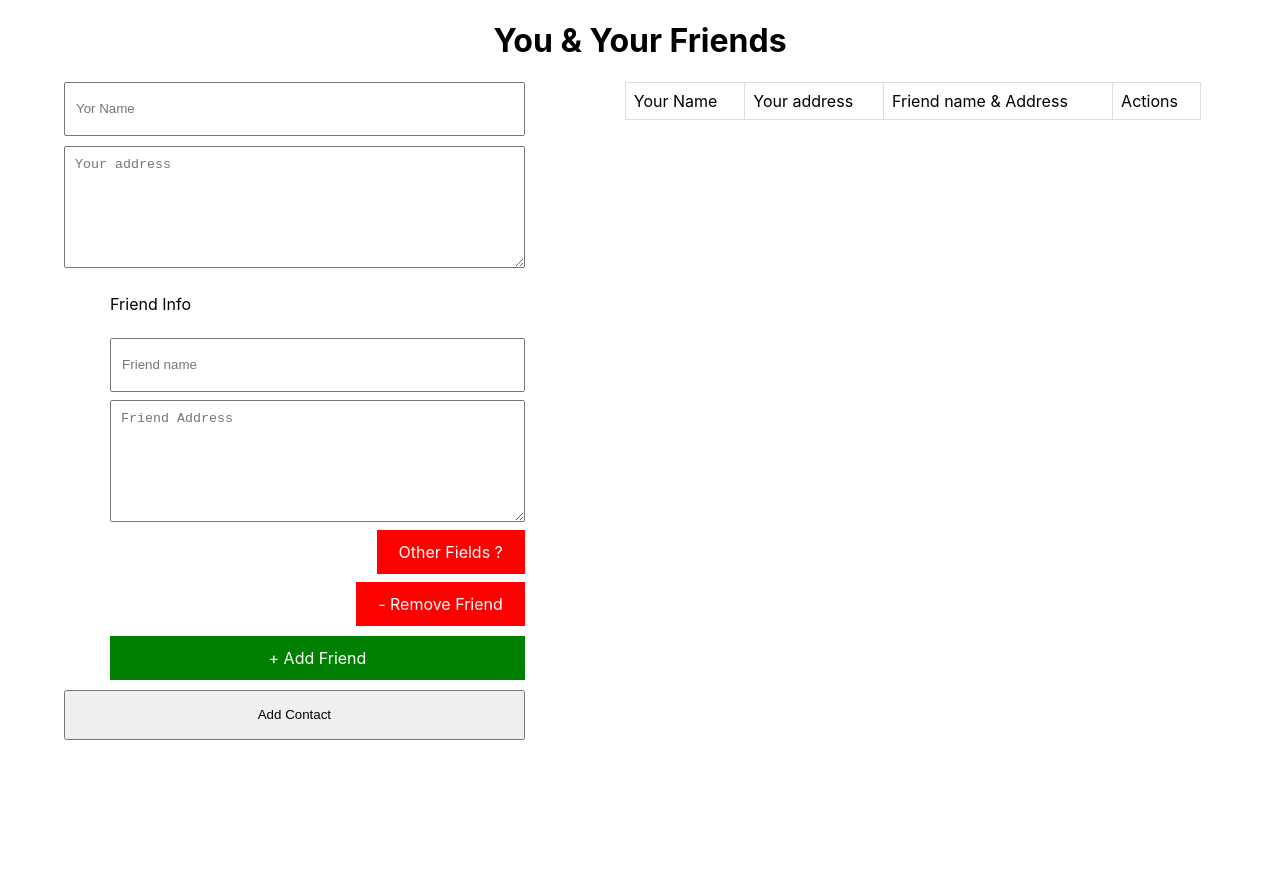
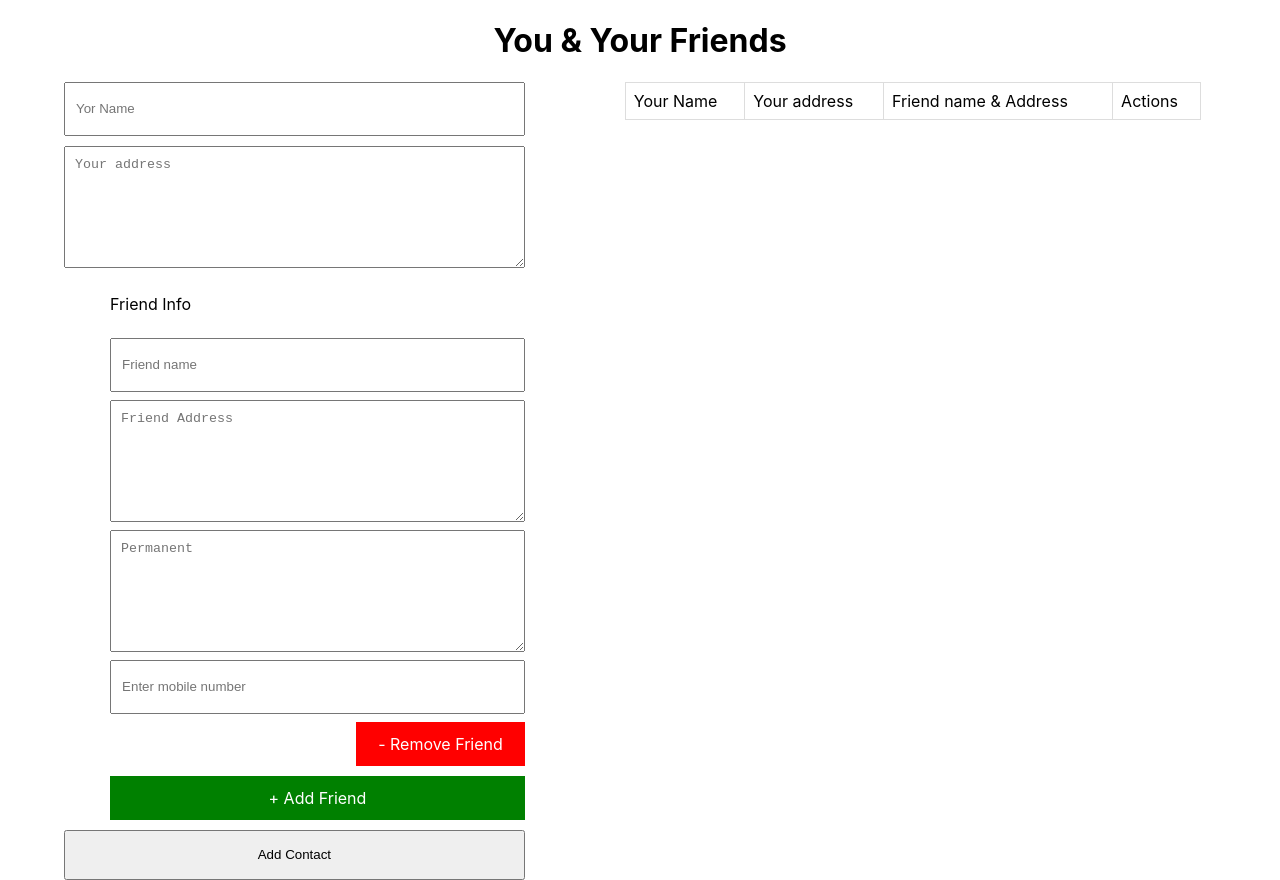
Before and after one commit to khairuljf/typescipt-dynamic-input, a React (Create React App) app: page / in a window 1280 px wide. Both pictures are taken after a click on the element "Other Fields ?". Before the commit the page ends 800 px from the top, so only its background shows below. Built offline with nearby package versions, Linux system fonts and the light colour scheme.

Commit message:
Show other fiels

```diff
--- a/src/components/UserForm.tsx
+++ b/src/components/UserForm.tsx
@@ -64,13 +64,14 @@ const UserForm:React.FC<props> = ({ contact, contacts,  setCotnacts, setContact,
     const key=event?.target?.name;
     const value=event?.target?.value;
 
+    console.log(key, value)
+
     let friendsData=friends;
 
     const friend=friendsData[index];
 
-    const updatedFried={...friend,[key]:value}
 
-    friendsData[index] = {name:updatedFried.name, address:updatedFried.address, otherFiels:false, otherInfo:{mobile:'01758062614', permanentAddress:'jadupur'}}
+    friendsData[index] = {...friend,[key]:value}
 
     setFriends(prevState=>([...friendsData]))
 
@@ -89,6 +90,18 @@ const UserForm:React.FC<props> = ({ contact, contacts,  setCotnacts, setContact,
     setFriends(prevState=>([...prevState, newfield]))
   }
 
+  const addOtherInfo = (index:number)=>{
+
+
+    let friendsData=friends;
+
+    const friend=friendsData[index];
+
+    friendsData[index] = {...friend, otherFiels:true}
+
+    setFriends(prevState=>([...friendsData]))
+
+  }
   const removeFields = (index:number) => {
     let data: { name: string, address: string, otherFiels:boolean, otherInfo:{mobile:string|number, permanentAddress:string}  }[]= [...friends];
     data.splice(index, 1)
@@ -142,20 +155,49 @@ const UserForm:React.FC<props> = ({ contact, contacts,  setCotnacts, setContact,
             value={input.address}
             onChange={event => handleFriendChange(index, event )}
             ></textarea>
-            <span className='otherFields' onClick={()=>console.log("Other Fiels")}>Other Fields ?</span>
+
+
+            { input.otherFiels &&
+            <>
+                <textarea
+                          name="permanentAddress"
+                          placeholder='Permanent'
+                          value={input.otherInfo.mobile}
+                          onChange={event => handleFriendChange(index, event )}
+                          ></textarea>
+
+
+                          <input
+                            name='mobile'
+                            placeholder='Enter mobile number'
+                            onChange={event => handleFriendChange(index, event )}
+                            value={input.otherInfo.permanentAddress}
+                            />
+            </>
+            }
+
+
+
+
+
+        {
+            !input.otherFiels &&   <span
+                className='otherFields'
+                onClick={event => addOtherInfo(index )}
+              >Other Fields ?</span>
+        }
+
+
+
             <span onClick={() => removeFields(index)} >- Remove Friend </span>
         </div>
           )
         })}
 
 
-
-          <div className="friends-info action">
-
+        <div className="friends-info action">
             <span onClick={addFields}>+ Add Friend</span>
-
-          </div>
-
+         </div>
 
         <button type='submit'>{!contact.id ? "Add Contact" : "Update"}</button>
     </form>
```
